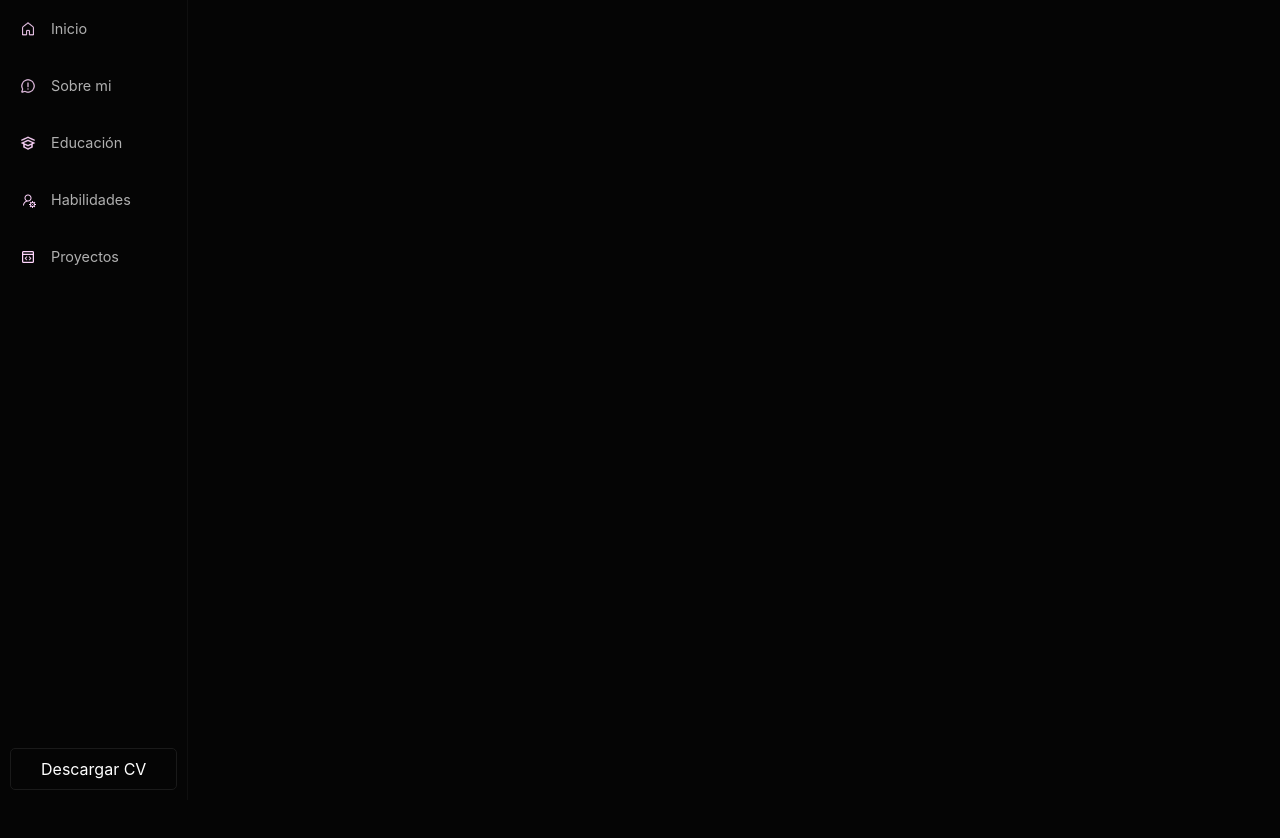
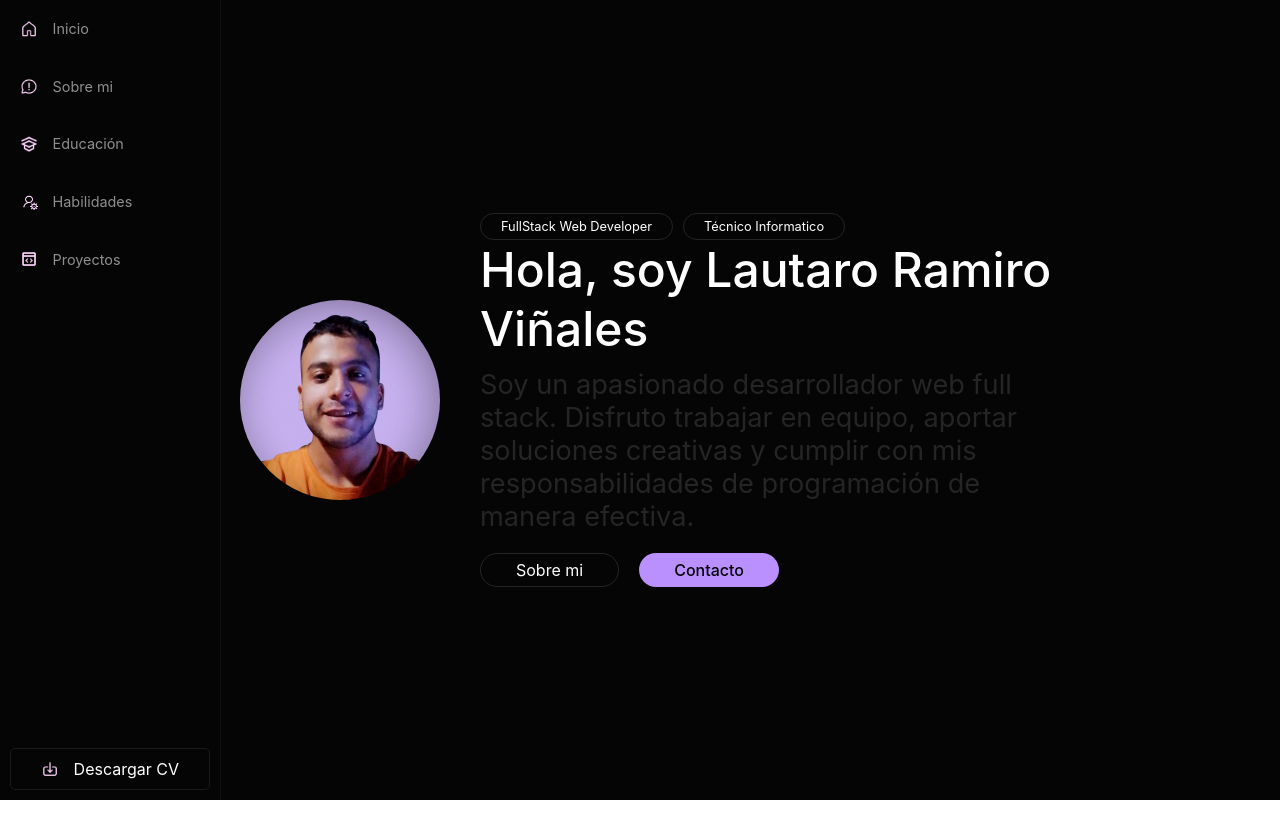
Before and after one commit to lautarovinales/portfolio-lvinales, a React (Create React App) app: page /home in a window 1280 px wide. Shown: the top 838 px of the page. After the commit the page ends 800 px from the top, so only its background shows below. Built offline with nearby package versions, Linux system fonts and the light colour scheme.

Commit message:
home terminado :)

```diff
--- a/src/App.jsx
+++ b/src/App.jsx
@@ -1,5 +1,5 @@
 import React from 'react';
-import { BrowserRouter as Router, Route, Routes } from 'react-router-dom';
+import { BrowserRouter as Router, Route, Routes, Navigate } from 'react-router-dom';
 import Home from './pages/Home';
 import About from './pages/About';
 import Projects from './pages/Projects';
@@ -12,6 +12,7 @@ function App() {
       <div>
         <Nav />  {/* Asegúrate de renderizar el componente Nav */}
         <Routes>
+          <Route path="/" element={<Navigate to="/home" replace />} />
           <Route path="/home" element={<Home />} />
           <Route path="/about" element={<About />} />
           <Route path="/projects" element={<Projects />} />
--- a/src/components/Nav.jsx
+++ b/src/components/Nav.jsx
@@ -6,14 +6,14 @@ function Nav() {
     <div>
       <nav>
         <ul>
-          <li><img src="/icon-home.png" alt="" srcset=""/>Inicio</li>
-          <li><img src="/icon-about.png" alt="" srcset=""/>Sobre mi</li>
-          <li><img src="/icon-education.png" alt="" srcset=""/>Educación</li>
-          <li><img src="/icon-skills.png" alt="" srcset=""/>Habilidades</li>
-          <li><img src="/icon-projects.png" alt="" srcset=""/>Proyectos</li>
+          <li><img src="/icon-home.png" alt="" srcset=""/><p>Inicio</p></li>
+          <li><img src="/icon-about.png" alt="" srcset=""/><p>Sobre mi</p></li>
+          <li><img src="/icon-education.png" alt="" srcset=""/><p>Educación</p></li>
+          <li><img src="/icon-skills.png" alt="" srcset=""/><p>Habilidades</p></li>
+          <li><img src="/icon-projects.png" alt="" srcset=""/><p>Proyectos</p></li>
         </ul>
         <div className="button-cv">
-          Descargar CV
+          <img src="/icon-download.png" alt="" srcset="" /><p>Descargar CV</p>
         </div>
       </nav>
     </div>
--- a/src/pages/Home.jsx
+++ b/src/pages/Home.jsx
@@ -6,7 +6,22 @@ function Home() {
     <div>
         <Nav/>
         <main>
-
+          <header>
+            <div className="img">
+            </div>
+            <div className="header-body">
+              <div className="tags">
+              <div className="tag">FullStack Web Developer</div>
+              <div className="tag">Técnico Informatico</div>
+              </div>
+              <div className='title'>Hola, soy Lautaro Ramiro Viñales</div>
+              <div className="sub-title">Soy un apasionado desarrollador web full stack. Disfruto trabajar en equipo, aportar soluciones creativas y cumplir con mis responsabilidades de programación de manera efectiva. </div>
+              <div className="buttons-header">
+                <div className="button-about">Sobre mi</div>
+                <div className="button-contact">Contacto</div>
+              </div>
+            </div>
+          </header>
         </main>
     </div>
   );
--- a/src/styles/Home.css
+++ b/src/styles/Home.css
@@ -20,6 +20,152 @@ html {
 
 main{
     width: 100%;
-    height: 2000px;
+    min-height: 100vh;
+    height: fit-content;
     background-color: #050505;
+    padding: 20px 200px 20px 240px;
+    align-items: center;
+    justify-content: center;
+    display: flex;
+    flex-direction: column;
 }
+
+header{
+    display: flex;
+    width: 100%;
+    height: fit-content;
+    gap: 40px;
+    align-items: center;
+    justify-content: start;
+}
+
+.img{
+    background-image: url('../../public/img-profile.jpeg');
+    width: 200px;
+    height: 200px;
+    background-position: center;
+    background-size: cover;
+    border-radius: 50%;
+    flex-shrink: 0;
+}
+
+.img-mobile{
+    background-image: url('../../public/img-profile.jpeg');
+    width: 200px;
+    height: 200px;
+    background-position: center;
+    background-size: cover;
+    border-radius: 50%;
+    flex-shrink: 0;
+
+}
+
+.tags{
+    display: flex;
+    gap: 10px;
+}
+
+.tag{
+    font-size: 0.8rem;
+    color: #ffffff;
+    border: 1px solid #252525;
+    border-radius: 100px;
+    padding: 5px 20px;
+    width: fit-content;
+    display: flex;
+    align-items: center;
+}
+
+.title{
+    color: #ffffff;
+    font-size: 3rem;
+    font-weight: 500;
+}
+
+.sub-title{
+    font-size: 1.7rem;
+    color: #252525;
+    margin-top: 10px;
+}
+
+.buttons-header{
+    display: flex;
+    flex-direction: row;
+    gap: 20px;
+    margin-top: 20px;
+}
+
+.button-about{
+    color: #ffffff;
+    border: 1px solid #252525;
+    border-radius: 100px;
+    padding: 6px 35px;
+    width: fit-content;
+    display: flex;
+    align-items: center;
+
+}
+
+.button-contact{
+    color: #000000;
+    background-color: #ba8fff;
+    font-weight: 500;
+    border-radius: 100px;
+    padding: 6px 35px;
+    width: fit-content;
+    display: flex;
+    align-items: center;
+}
+
+.button-about, .button-contact{
+    cursor: pointer;
+}
+
+@media (max-width: 1024px) {
+    main{
+        padding: 50px 50px 50px 100px;
+    }
+}
+
+@media (max-width: 768px) {
+    header{
+        flex-direction: column;
+    }
+
+    .tag{
+        font-size: 0.5rem;
+    }
+
+    .title{
+        font-size: 2rem;
+    }
+
+    .sub-title{
+        font-size: 1rem;
+    }
+
+    .button-about, .button-contact{
+        font-size: 0.6rem;
+        padding: 10px 25px;
+    }
+}
+
+@media (max-width: 410px) {
+    .tags{
+        flex-direction: column;
+    }
+
+    .title{
+        font-size: 1.5rem;
+    }
+}
+
+@media (max-width: 360px) {
+    .buttons-header{
+        flex-direction: column;
+    }
+
+    .button-about, .button-contact{
+        width: 100%;
+    }
+}
--- a/src/styles/Nav.css
+++ b/src/styles/Nav.css
@@ -27,7 +27,7 @@ li{
     padding: 10px;
     font-size: 0.9rem;
     font-weight: 400;
-    color: #b0b0b0;
+    color: #8f8f8f;
     display: flex;
     align-items: center;
     gap: 15px;
@@ -47,6 +47,9 @@ li:hover{
     font-weight: 400;
     cursor: pointer;
     border: 1px solid #1a1a1a;
+    display: flex;
+    align-items: center;
+    gap: 15px;
 
 }
 
@@ -55,6 +58,16 @@ li:hover{
     transition: 0.1s;
 }
 
-li img{
-    width: 1rem;
+li img, .button-cv img{
+    width: 1.1rem;
 }
+
+@media (max-width: 1024px) {
+    li p, .button-cv p{
+        display: none;
+    }
+
+    li, .button-cv{
+        padding: 20px;
+    }
+}
```
Also changed, not shown: public/icon-download.png (added), public/img-profile.jpeg (added).
